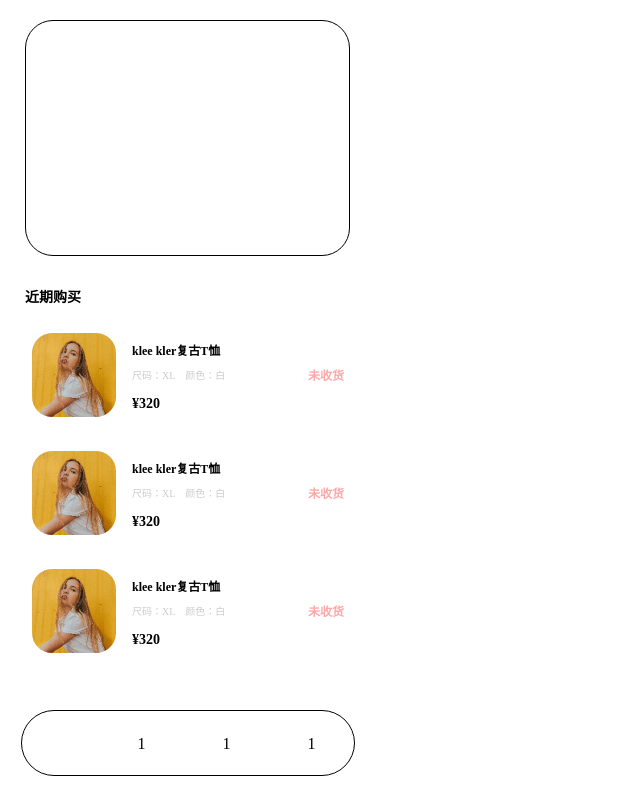
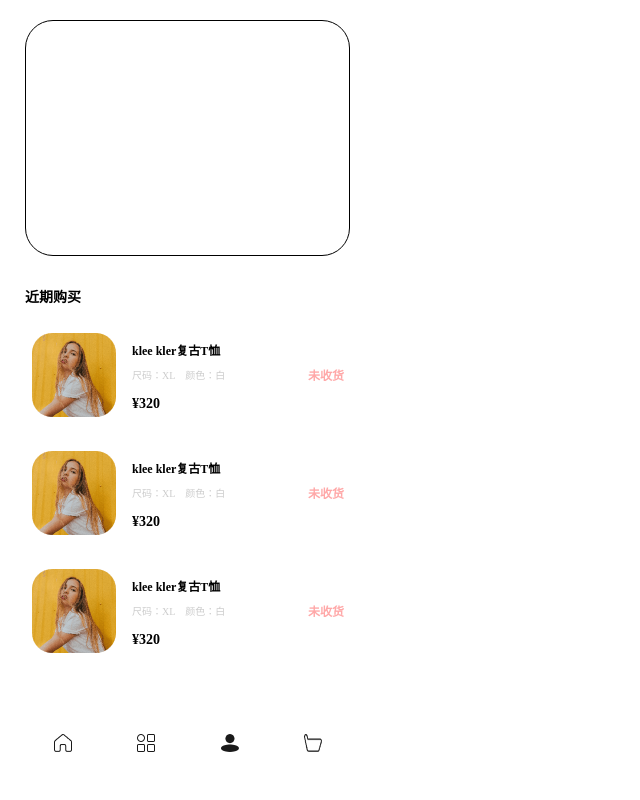
Before and after one commit to wudixiaozi258/liebiao, a Vue app: page / in a window 1280 px wide. Shown: the whole page, without its empty margins (0-640 px from the left). Built offline with nearby package versions, Linux system fonts and the light colour scheme.

Commit message:
tabber提交

```diff
--- a/src/components/TabBer.vue
+++ b/src/components/TabBer.vue
@@ -1,9 +1,9 @@
 <template>
     <div class="tabber">
-        <div><img src="" alt=""></div>
-        <div>1</div>
-        <div>1</div>
-        <div>1</div>
+        <div><img src="../images/矩形 2@2x.png" alt=""></div>
+        <div><img src="../images/分组 1@2x.png" alt=""></div>
+        <div><img src="../images/分组 3@2x.png" alt=""></div>
+        <div><img src="../images/并集@2x.png" alt=""></div>
     </div>
 </template>
 
@@ -24,12 +24,22 @@ export default {
       height: 66px;
       border-radius: 50px;
       background: rgba(255, 255, 255, 1);
-      border: 1px solid black;
       margin-left: 21px ;
       margin-right: 21px;
       display: flex;
       justify-content: space-around;
-      // align-content: center;
-      line-height: 66px;
+      align-content: center;
+      // line-height: 66px;
+      div{
+        display: flex;
+            /* 针对子元素的垂直方向对齐方式 */
+            align-items: center;
+            /* 对子元素的水平方向对齐方式 */
+            justify-content: center;
+      }
+      img{
+        width: 18px;
+        height: 18px;
+      }
   }
   </style>
```
